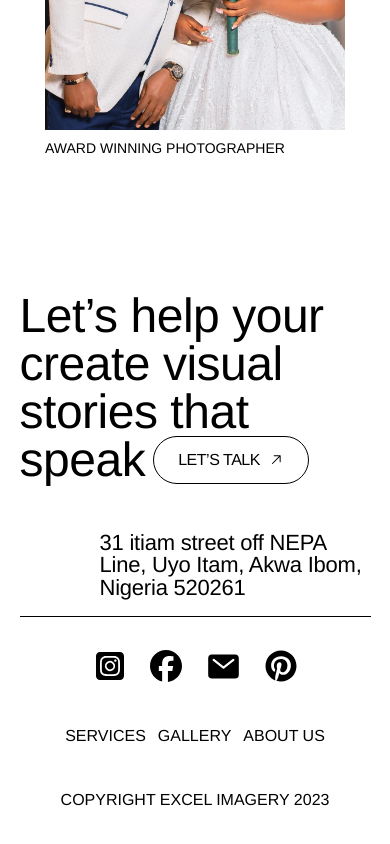
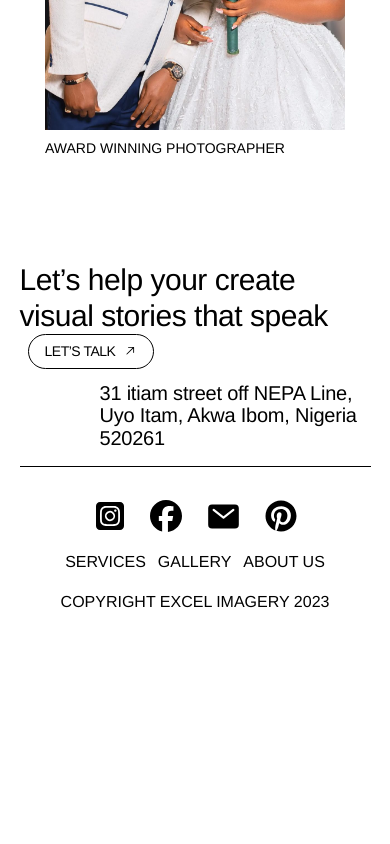
Before and after one commit to Goodnessmbakara/excel_frontend, a Next.js app: page / in a window 390 px wide. Shown: the part 673-1517 px from the top of the page. After the commit the page ends 1307 px from the top, so only its background shows below. Built offline with nearby package versions, Linux system fonts and the light colour scheme.

Commit message:
responsive footer

```diff
--- a/components/footer/Footer.jsx
+++ b/components/footer/Footer.jsx
@@ -6,24 +6,25 @@ import Link from "next/link";
 
 export default function Footer() {
   return (
-    <div className="w-[90%] max-w-[1440px] mx-auto py-[50px] text-base font-medium">
-      <div className="flex lg:flex-row flex-col justify-between items-end gap-12">
-        <p className="text-5xl tracking-[-0.48px] lg:w-1/2 relative">
+    <div className="w-[90%] max-w-[1440px] mx-auto lg:py-10 py-5 text-base font-medium">
+      <div className="flex md:flex-row flex-col justify-between items-end gap-12">
+        <p className="lg:text-5xl text-3xl tracking-[-0.48px] lg:w-1/2 relative">
           Let&rsquo;s help your create visual stories that speak{" "}
+          <br className="md:hidden block" />
           <Link
             href={"/contact"}
-            className="absolute text-base border-[1px] border-black w-fit px-6 py-[6px] rounded-full inline-flex items-center ml-2 gap-2 h-12 whitespace-nowrap"
+            className="absolute lg:text-base text-sm border-[1px] border-black w-fit lg:px-6 px-4 lg:py-3 py-2 leading-tight rounded-full inline-flex items-center ml-2 gap-2 whitespace-nowrap"
           >
             <span className="">LET&rsquo;S TALK</span>
             <GoArrowUpRight className="" />
           </Link>
         </p>
-        <p className="text-[22px] lg:text-left font-normal tracking-[-0.22px] leading-[22.66px] lg:w-1/4 lg:ml-0 ml-20">
+        <p className="text-xl lg:text-left font-normal tracking-[-0.22px] leading-[22.66px] lg:w-1/4 lg:ml-0 ml-20">
           31 itiam street off NEPA Line, Uyo Itam, Akwa Ibom, Nigeria 520261
         </p>
       </div>
       <div className="bg-black h-[1px] w-full mt-4 mb-8"></div>
-      <div className="flex lg:flex-row flex-col gap-10 justify-between items-center">
+      <div className="flex lg:flex-row flex-col lg:gap-8 gap-4 justify-between items-center">
         <div className="flex items-center gap-6">
           <Link href={""}>
             <FaSquareInstagram size={32} />
```
